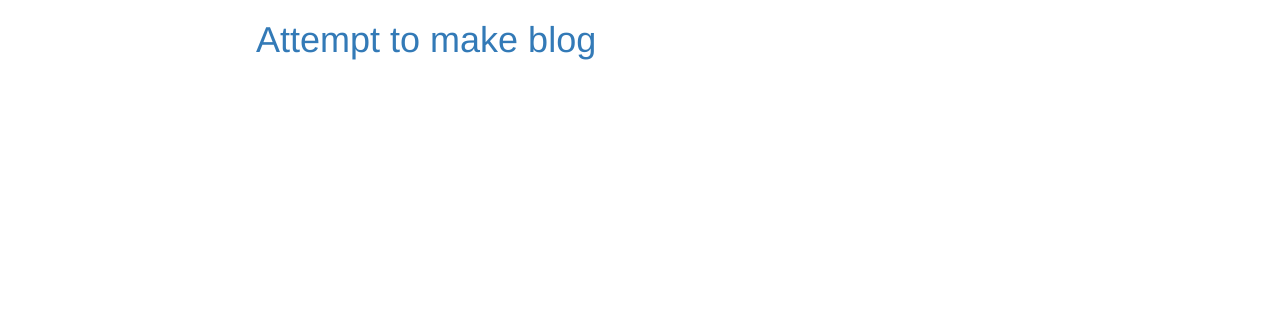
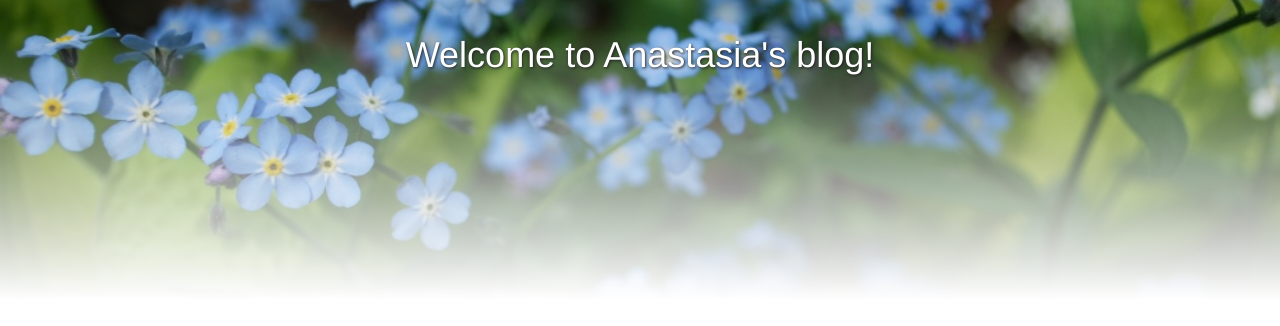
Before and after one commit to aabkn/first-blog, a Django app: template blog/templates/blog/base.html in a window 1280 px wide. Shown: the top 326 px of the page. Run offline with Django 3.2, Linux system fonts and the light colour scheme; the template is opened without the code that fills it, so the values that code supplies are empty; some libraries are stand-ins or nearby versions.

Commit message:
Styled header

```diff
--- a/blog/static/css/main.css
+++ b/blog/static/css/main.css
@@ -1,3 +1,23 @@
-body {
-    margin-left: 20%;
+.header {
+    height: 300px;
+    background: linear-gradient(transparent 10%, #fff),
+                    #ffffee url(../img/thumb_DSC_1629_1024.jpg) no-repeat center;
+    background-size: cover;
+    color: white;
+    text-align: center;
+    padding: 15px 0;
+    margin: 0;
+
 }
+
+.header a, .header a:hover {
+    color: white;
+    font-family: "Helvetica Neue";
+    text-decoration: none;
+    font-weight: 100;
+    text-shadow: 1px 1px 3px #222;
+}
+
+.content {
+    margin-left: 45px;
+}
--- a/blog/templates/blog/base.html
+++ b/blog/templates/blog/base.html
@@ -12,7 +12,7 @@
     {% if user.is_authenticated %}
       <a href="{% url 'post_new' %}" class="top-menu"><span class="glyphicon glyphicon-plus"></span></a>
     {% endif %}
-    <h1><a href="/">Attempt to make blog</a></h1>
+    <h1><a href="/">Welcome to Anastasia's blog!</a></h1>
   </div>
   <div class="content">
     <div class="row">
```
Also changed, not shown: blog/static/img/thumb_DSC_1629_1024.jpg (added).
